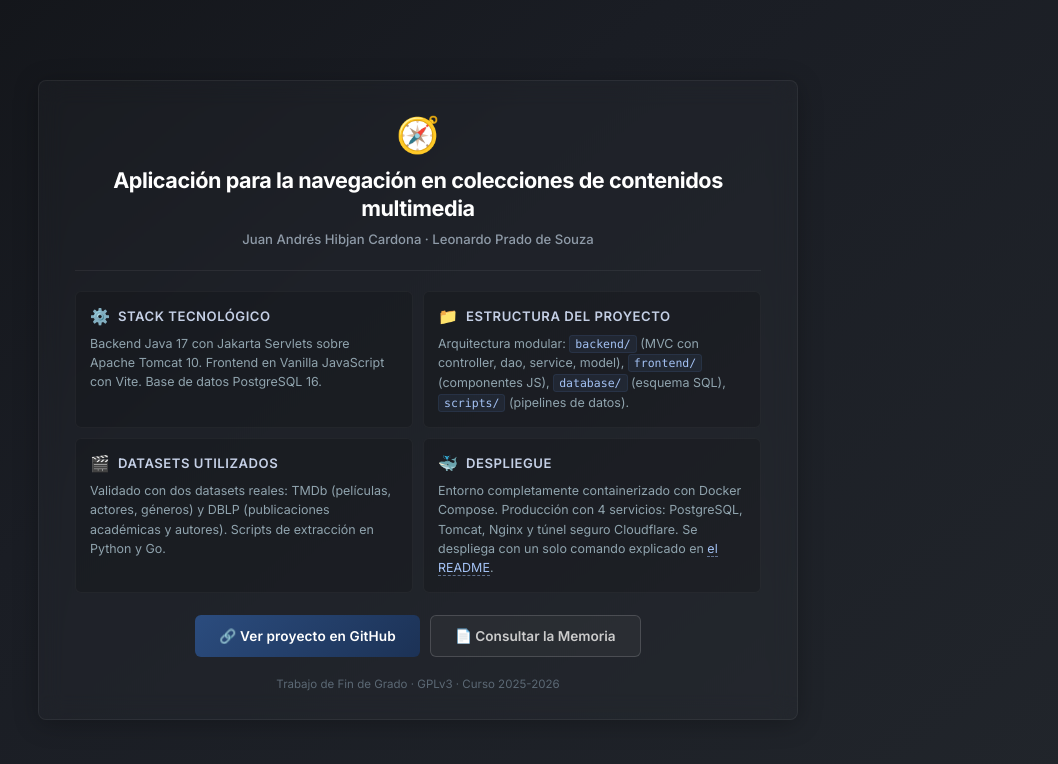
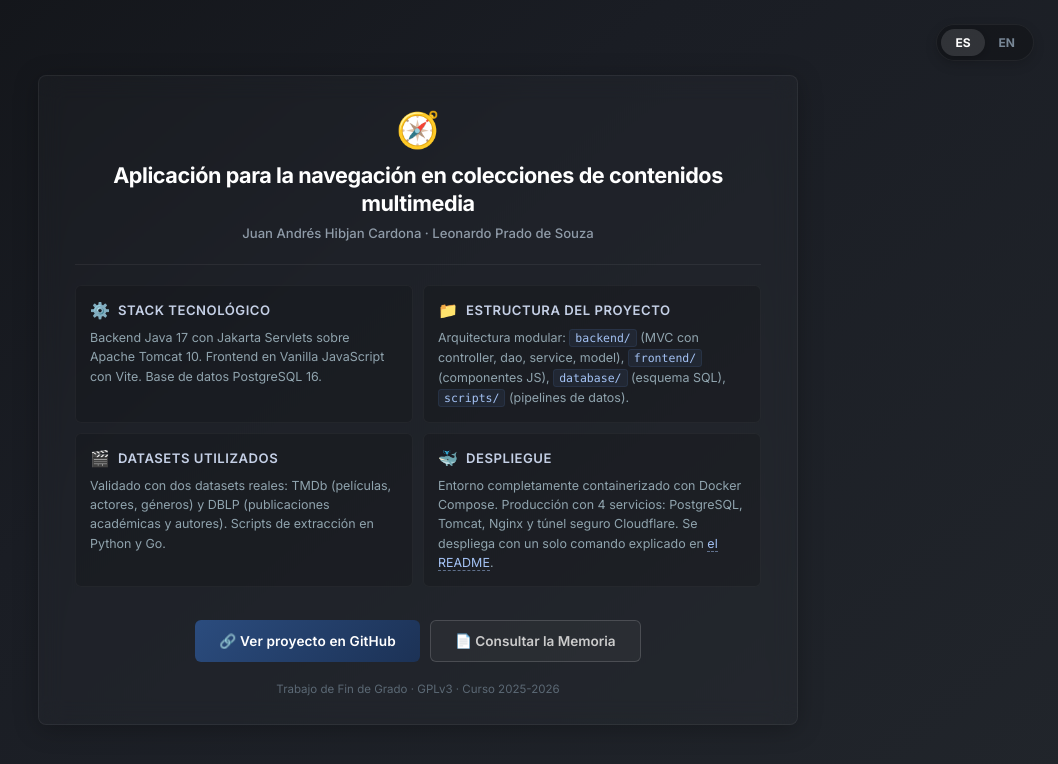
Before and after one commit to hibjan/TFG, a plain HTML site: page index.html in a window 1280 px wide. Shown: the whole page, without its empty margins (222-1280 px from the left). Drawn offline with Linux system fonts and the light colour scheme.

Commit message:
Update language

```diff
--- a/index.html
+++ b/index.html
@@ -40,6 +40,9 @@
     .card {
       width: 100%;
       max-width: 760px;
+      height: 650px;
+      display: flex;
+      flex-direction: column;
       background: rgba(255, 255, 255, 0.02);
       border: 1px solid rgba(255, 255, 255, 0.06);
       border-radius: 8px;
@@ -91,6 +94,8 @@
       grid-template-columns: 1fr 1fr;
       gap: 10px;
       margin-bottom: 22px;
+      flex-grow: 1;
+      align-content: start;
     }
 
     /* ── Block — mirrors .filter-section from frontend */
@@ -212,6 +217,44 @@
       animation: fadeIn 0.3s ease 0.4s both;
     }
 
+    /* ── Language Toggle ───────────────────────────── */
+    .lang-toggle-wrapper {
+      position: fixed;
+      top: 24px;
+      right: 24px;
+      display: flex;
+      background: rgba(0, 0, 0, 0.25);
+      border: 1px solid rgba(255, 255, 255, 0.06);
+      border-radius: 30px;
+      padding: 4px;
+      z-index: 100;
+      animation: fadeIn 0.3s ease;
+      box-shadow: 0 4px 12px rgba(0, 0, 0, 0.15);
+    }
+
+    .lang-tab {
+      background: transparent;
+      border: none;
+      color: #788796;
+      font-family: 'Inter', sans-serif;
+      font-size: 0.75rem;
+      font-weight: 700;
+      padding: 6px 14px;
+      border-radius: 20px;
+      cursor: pointer;
+      transition: all 0.2s ease;
+    }
+
+    .lang-tab:hover:not(.active) {
+      color: #b0bec5;
+    }
+
+    .lang-tab.active {
+      background: rgba(255, 255, 255, 0.12);
+      color: #ffffff;
+      box-shadow: 0 2px 8px rgba(0, 0, 0, 0.2);
+    }
+
     /* ── Responsive ────────────────────────────────── */
     @media (max-width: 640px) {
       body { padding: 16px 12px; }
@@ -243,12 +286,17 @@
 </head>
 <body>
 
+  <div class="lang-toggle-wrapper">
+    <button id="btn-es" class="lang-tab active" onclick="setLang('es')" aria-label="Español">ES</button>
+    <button id="btn-en" class="lang-tab" onclick="setLang('en')" aria-label="English">EN</button>
+  </div>
+
   <main class="card">
 
     <!-- Header -->
     <div class="header">
       <span class="icon" aria-hidden="true">🧭</span>
-      <h1 class="title">Aplicación para la navegación en colecciones de contenidos multimedia</h1>
+      <h1 class="title" data-i18n="title">Aplicación para la navegación en colecciones de contenidos multimedia</h1>
       <p class="authors">Juan Andrés Hibjan Cardona · Leonardo Prado de Souza</p>
     </div>
 
@@ -260,9 +308,9 @@
       <article class="block">
         <div class="block-header">
           <span class="block-icon" aria-hidden="true">⚙️</span>
-          <h2 class="block-title">Stack Tecnológico</h2>
+          <h2 class="block-title" data-i18n="stackTitle">Stack Tecnológico</h2>
         </div>
-        <p class="block-text">
+        <p class="block-text" data-i18n="stackDesc">
           Backend Java 17 con Jakarta Servlets sobre Apache Tomcat 10. Frontend en Vanilla JavaScript con Vite. Base de datos PostgreSQL 16.
         </p>
       </article>
@@ -270,9 +318,9 @@
       <article class="block">
         <div class="block-header">
           <span class="block-icon" aria-hidden="true">📁</span>
-          <h2 class="block-title">Estructura del Proyecto</h2>
+          <h2 class="block-title" data-i18n="structTitle">Estructura del Proyecto</h2>
         </div>
-        <p class="block-text">
+        <p class="block-text" data-i18n="structDesc">
           Arquitectura modular: <code>backend/</code> (MVC con controller, dao, service, model), <code>frontend/</code> (componentes JS), <code>database/</code> (esquema SQL), <code>scripts/</code> (pipelines de datos).
         </p>
       </article>
@@ -280,9 +328,9 @@
       <article class="block">
         <div class="block-header">
           <span class="block-icon" aria-hidden="true">🎬</span>
-          <h2 class="block-title">Datasets Utilizados</h2>
+          <h2 class="block-title" data-i18n="dataTitle">Datasets Utilizados</h2>
         </div>
-        <p class="block-text">
+        <p class="block-text" data-i18n="dataDesc">
           Validado con dos datasets reales: TMDb (películas, actores, géneros) y DBLP (publicaciones académicas y autores). Scripts de extracción en Python y Go.
         </p>
       </article>
@@ -290,9 +338,9 @@
       <article class="block">
         <div class="block-header">
           <span class="block-icon" aria-hidden="true">🐳</span>
-          <h2 class="block-title">Despliegue</h2>
+          <h2 class="block-title" data-i18n="deployTitle">Despliegue</h2>
         </div>
-        <p class="block-text">
+        <p class="block-text" data-i18n="deployDesc">
           Entorno completamente containerizado con Docker Compose. Producción con 4 servicios: PostgreSQL, Tomcat, Nginx y túnel seguro Cloudflare. Se despliega con un solo comando explicado en <a href="https://github.com/hibjan/TFG#production-set-up" target="_blank" rel="noopener noreferrer" style="color: #a4c2f4; text-decoration: none; border-bottom: 1px dashed rgba(164,194,244,0.5); transition: border-color 0.2s ease;">el README</a>.
         </p>
       </article>
@@ -301,20 +349,71 @@
 
     <!-- Buttons -->
     <nav class="buttons" aria-label="Enlaces principales">
-      <a href="https://github.com/hibjan/TFG" target="_blank" rel="noopener noreferrer" class="btn btn-primary">
+      <a href="https://github.com/hibjan/TFG" target="_blank" rel="noopener noreferrer" class="btn btn-primary" data-i18n="btnGithub">
         🔗 Ver proyecto en GitHub
       </a>
-      <a href="https://github.com/hibjan/TFG/blob/main/docs/TFGTeXiS.pdf" target="_blank" rel="noopener noreferrer" class="btn btn-secondary">
+      <a href="https://github.com/hibjan/TFG/blob/main/docs/TFGTeXiS.pdf" target="_blank" rel="noopener noreferrer" class="btn btn-secondary" data-i18n="btnMemoria">
         📄 Consultar la Memoria
       </a>
     </nav>
 
     <!-- Footer -->
-    <footer class="footer">
+    <footer class="footer" data-i18n="footer">
       Trabajo de Fin de Grado · GPLv3 · Curso 2025-2026
     </footer>
 
   </main>
 
+  <script>
+    const i18n = {
+      es: {
+        title: "Aplicación para la navegación en colecciones de contenidos multimedia",
+        stackTitle: "Stack Tecnológico",
+        stackDesc: "Backend Java 17 con Jakarta Servlets sobre Apache Tomcat 10. Frontend en Vanilla JavaScript con Vite. Base de datos PostgreSQL 16.",
+        structTitle: "Estructura del Proyecto",
+        structDesc: "Arquitectura modular: <code>backend/</code> (MVC con controller, dao, service, model), <code>frontend/</code> (componentes JS), <code>database/</code> (esquema SQL), <code>scripts/</code> (pipelines de datos).",
+        dataTitle: "Datasets Utilizados",
+        dataDesc: "Validado con dos datasets reales: TMDb (películas, actores, géneros) y DBLP (publicaciones académicas y autores). Scripts de extracción en Python y Go.",
+        deployTitle: "Despliegue",
+        deployDesc: 'Entorno completamente containerizado con Docker Compose. Producción con 4 servicios: PostgreSQL, Tomcat, Nginx y túnel seguro Cloudflare. Se despliega con un solo comando explicado en <a href="https://github.com/hibjan/TFG#production-set-up" target="_blank" rel="noopener noreferrer" style="color: #a4c2f4; text-decoration: none; border-bottom: 1px dashed rgba(164,194,244,0.5); transition: border-color 0.2s ease;">el README</a>.',
+        btnGithub: "🔗 Ver proyecto en GitHub",
+        btnMemoria: "📄 Consultar la Memoria",
+        footer: "Trabajo de Fin de Grado · GPLv3 · Curso 2025-2026"
+      },
+      en: {
+        title: "Application for navigating multimedia content collections",
+        stackTitle: "Tech Stack",
+        stackDesc: "Java 17 Backend with Jakarta Servlets on Apache Tomcat 10. Frontend in Vanilla JavaScript with Vite. PostgreSQL 16 Database.",
+        structTitle: "Project Structure",
+        structDesc: "Modular architecture: <code>backend/</code> (MVC with controller, dao, service, model), <code>frontend/</code> (JS components), <code>database/</code> (SQL schema), <code>scripts/</code> (data pipelines).",
+        dataTitle: "Datasets Used",
+        dataDesc: "Validated with two real-world datasets: TMDb (movies, actors, genres) and DBLP (academic publications and authors). Extraction scripts in Python and Go.",
+        deployTitle: "Deployment",
+        deployDesc: 'Fully containerized environment using Docker Compose. Production features 4 services: PostgreSQL, Tomcat, Nginx, and a secure Cloudflare tunnel. Deploys with a single command explained in <a href="https://github.com/hibjan/TFG#production-set-up" target="_blank" rel="noopener noreferrer" style="color: #a4c2f4; text-decoration: none; border-bottom: 1px dashed rgba(164,194,244,0.5); transition: border-color 0.2s ease;">the README</a>.',
+        btnGithub: "🔗 View project on GitHub",
+        btnMemoria: "📄 Read the Thesis (in Spanish)",
+        footer: "Bachelor's Degree Thesis · GPLv3 · Academic Year 2025-2026"
+      }
+    };
+
+    let currentLang = 'es';
+
+    function setLang(lang) {
+      if (currentLang === lang) return;
+      currentLang = lang;
+      document.documentElement.lang = currentLang;
+
+      document.getElementById('btn-es').classList.toggle('active', currentLang === 'es');
+      document.getElementById('btn-en').classList.toggle('active', currentLang === 'en');
+
+      document.querySelectorAll('[data-i18n]').forEach(el => {
+        const key = el.getAttribute('data-i18n');
+        if (i18n[currentLang][key]) {
+          el.innerHTML = i18n[currentLang][key];
+        }
+      });
+    }
+  </script>
+
 </body>
 </html>
```
